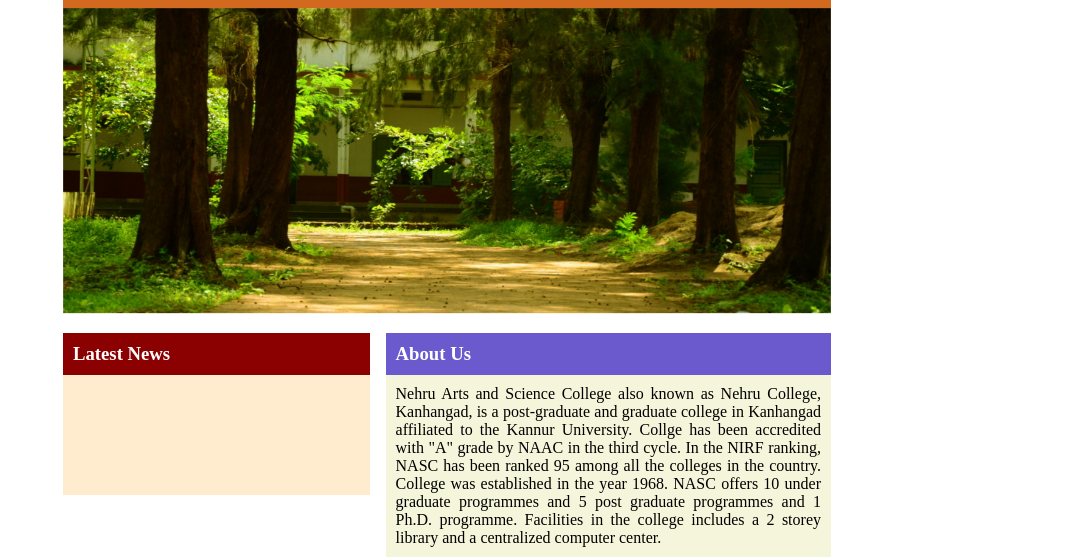
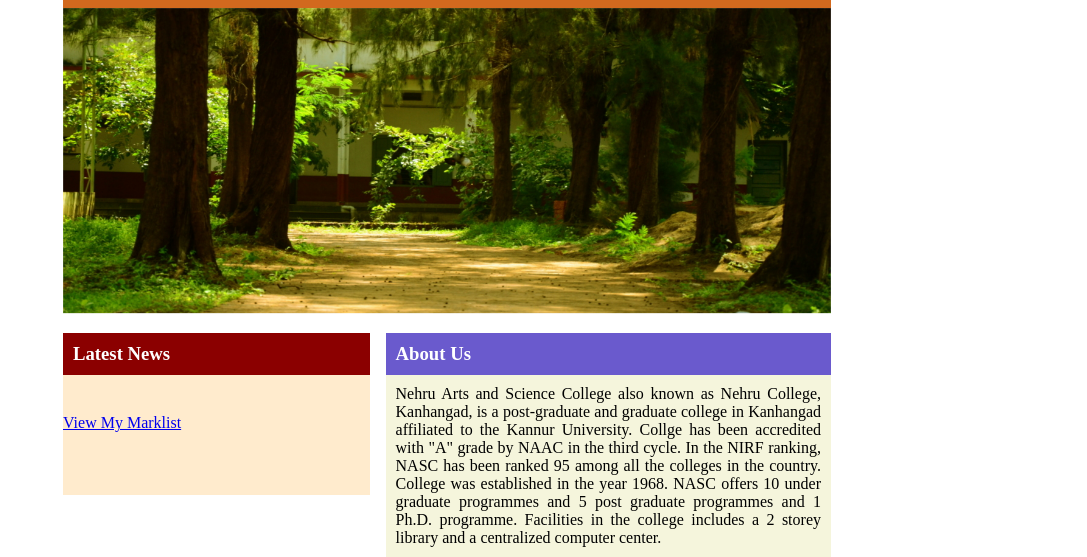
Before and after one commit to avmithunnasc/3C03CSC, a plain HTML site: page index.html in a window 1280 px wide. Shown: the part 573-1130 px from the top of the page, without its empty margins (193-1280 px from the left). Drawn offline with Linux system fonts and the light colour scheme.

Commit message:
Update index.html

```diff
--- a/index.html
+++ b/index.html
@@ -30,5 +30,6 @@
         </div>
       </div>
     </div>
+    <a href="marklist.html">View My Marklist</a>
   </body>
 </html>
```
